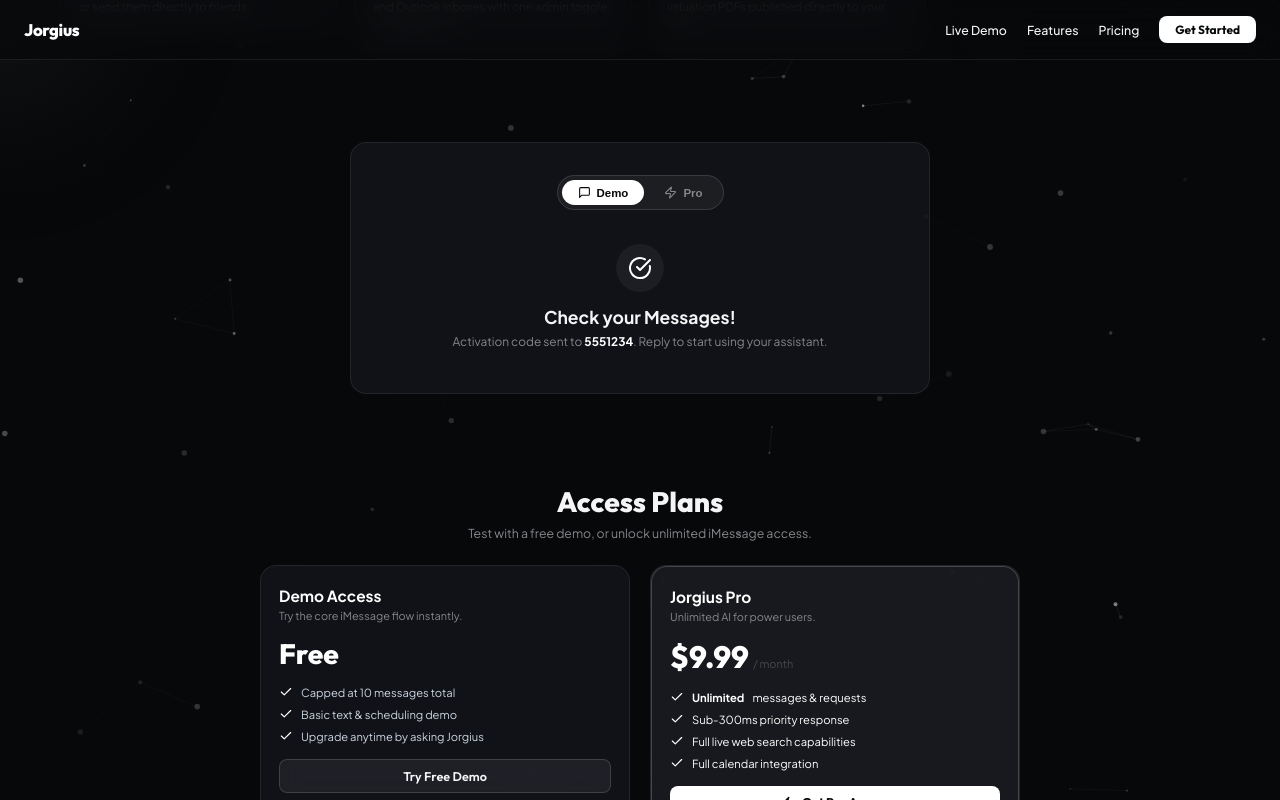
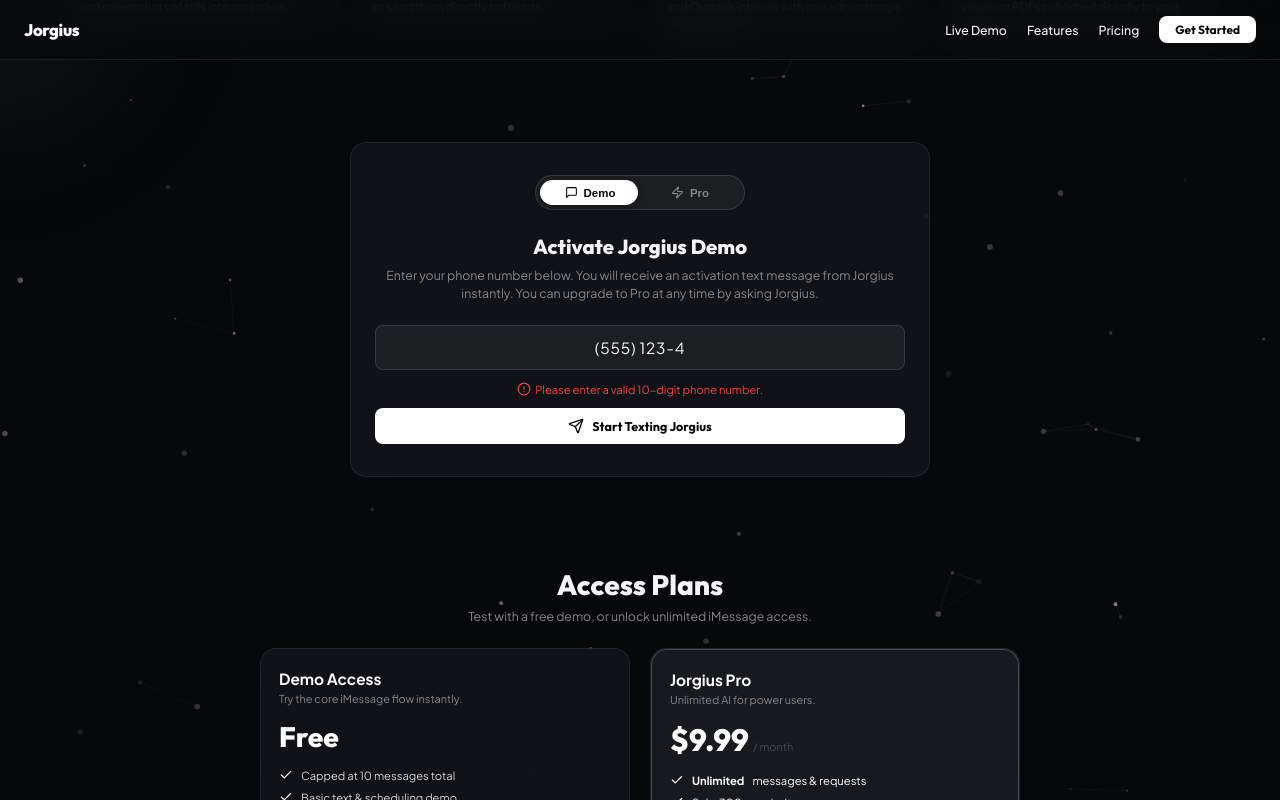
Before and after one commit to JorgeJoseContreras/Jorgius-Marketing-Site, a React (Vite) app: page / in a window 1280 px wide. Both pictures are taken after typing "5551234" into the empty fields and a click on the button "Start Texting Jorgius". Shown: the part 1743-2543 px from the top of the page. Built offline with nearby package versions, Linux system fonts and the light colour scheme; no server answers.

Commit message:
Update welcome message (removed name), dynamic visitor timezone timestamp, smooth sliding tab indicator for Demo/Pro switcher, 10-digit phone validation, placeholder formatting, and reach out success text

```diff
--- a/src/components/Features.jsx
+++ b/src/components/Features.jsx
@@ -11,7 +11,8 @@
   Camera,
   BellRing,
   Mail,
-  Globe
+  Globe,
+  Edit3
 } from 'lucide-react';
 
 const FEATURES_DATA = [
@@ -20,6 +21,12 @@
     title: 'iMessage and Telegram Chat',
     desc: 'Talk to your assistant naturally on the messaging apps you use every day.',
     tag: 'Multi-Platform',
+  },
+  {
+    icon: <Edit3 size={18} color="#ffffff" />,
+    title: 'Custom Assistant Name',
+    desc: 'Jorgius can be renamed — personalize your assistant to any name you choose in your contacts.',
+    tag: 'Personalized',
   },
   {
     icon: <Send size={18} color="#ffffff" />,
--- a/src/components/Hero.jsx
+++ b/src/components/Hero.jsx
@@ -4,7 +4,7 @@
 export default function Hero() {
   return (
     <section style={{ padding: '110px 20px 40px 20px', textAlign: 'center', position: 'relative', zIndex: 2 }}>
-      {/* Main Title - Compact Typography */}
+      {/* Main Title */}
       <h1
         style={{
           fontSize: 'clamp(1.75rem, 3.8vw, 2.8rem)',
@@ -20,7 +20,7 @@
         <span className="text-shimmer">Autonomous Intelligence</span>
       </h1>
 
-      {/* Subtitle */}
+      {/* Subtitle - Exact comma formatting as requested */}
       <p
         style={{
           fontSize: '0.98rem',
@@ -31,7 +31,7 @@
           fontWeight: '400',
         }}
       >
-        Meet <strong style={{ color: '#fff' }}>Jorgius</strong> — the personal AI companion living right inside your native iMessage app. Zero downloads. Just text, command, and automate.
+        Meet <strong style={{ color: '#fff' }}>Jorgius</strong>, the personal AI companion living right inside your native iMessage app. Zero downloads. Just text, command, and automate.
       </p>
 
       {/* CTA Buttons */}
--- a/src/components/HowItWorks.jsx
+++ b/src/components/HowItWorks.jsx
@@ -1,21 +1,43 @@
 import React, { useState } from 'react';
 import TiltCard from './TiltCard';
-import { Send, CheckCircle, Loader2, Zap, MessageSquare } from 'lucide-react';
+import { Send, CheckCircle, Loader2, Zap, MessageSquare, AlertCircle } from 'lucide-react';
 
 const getWeb3FormsKey = () => atob("N2FhNTQxMzMtYWMzMS00MTY3LWI3N2YtY2MzOGRkNzNhMjIw");
 
+// Format digits as (XXX) XXX-XXXX
+const formatPhoneNumber = (value) => {
+  const digits = value.replace(/\D/g, '').slice(0, 10);
+  if (digits.length === 0) return '';
+  if (digits.length <= 3) return `(${digits}`;
+  if (digits.length <= 6) return `(${digits.slice(0, 3)}) ${digits.slice(3)}`;
+  return `(${digits.slice(0, 3)}) ${digits.slice(3, 6)}-${digits.slice(6)}`;
+};
+
 export default function HowItWorks({ planMode = 'demo', onPlanChange }) {
   const [phoneNumber, setPhoneNumber] = useState('');
+  const [errorMsg, setErrorMsg] = useState('');
   const [submitted, setSubmitted] = useState(false);
   const [loading, setLoading] = useState(false);
 
   const isPro = planMode === 'pro';
 
+  const handlePhoneInput = (e) => {
+    const formatted = formatPhoneNumber(e.target.value);
+    setPhoneNumber(formatted);
+    setErrorMsg('');
+  };
+
   const handleSubmit = async (e) => {
     e.preventDefault();
-    if (!phoneNumber.trim() || loading) return;
+    const rawDigits = phoneNumber.replace(/\D/g, '');
+
+    if (rawDigits.length !== 10) {
+      setErrorMsg('Please enter a valid 10-digit phone number.');
+      return;
+    }
 
     setLoading(true);
+    setErrorMsg('');
 
     const payloadSubject = isPro ? `Jorgius Pro: ${phoneNumber}` : `Jorgius Demo: ${phoneNumber}`;
 
@@ -52,65 +74,94 @@
       <TiltCard maxTilt={4}>
         <div style={{ padding: '32px 24px', textAlign: 'center' }}>
 
-          {/* Top Segmented Mode Switcher */}
+          {/* Top Segmented Mode Switcher with Smooth Animated Sliding Pill */}
           <div
             style={{
+              position: 'relative',
               display: 'inline-flex',
               background: 'rgba(255, 255, 255, 0.05)',
               padding: '4px',
               borderRadius: '9999px',
               border: '1px solid rgba(255, 255, 255, 0.12)',
               marginBottom: '24px',
-              gap: '4px',
+              width: '210px',
             }}
           >
+            {/* Sliding Pill Background Indicator */}
+            <div
+              style={{
+                position: 'absolute',
+                top: '4px',
+                bottom: '4px',
+                left: isPro ? 'calc(50% + 2px)' : '4px',
+                width: 'calc(50% - 6px)',
+                background: '#ffffff',
+                borderRadius: '9999px',
+                transition: 'all 0.3s cubic-bezier(0.4, 0, 0.2, 1)',
+                boxShadow: '0 2px 8px rgba(0, 0, 0, 0.3)',
+                zIndex: 1,
+              }}
+            />
+
+            {/* Demo Button */}
             <button
               type="button"
               onClick={() => {
                 setSubmitted(false);
+                setErrorMsg('');
                 if (onPlanChange) onPlanChange('demo');
               }}
               style={{
-                padding: '6px 16px',
+                position: 'relative',
+                zIndex: 2,
+                flex: 1,
+                padding: '6px 12px',
                 borderRadius: '9999px',
                 border: 'none',
-                background: !isPro ? '#ffffff' : 'transparent',
+                background: 'transparent',
                 color: !isPro ? '#07080a' : 'var(--text-secondary)',
                 fontWeight: '700',
                 fontSize: '0.82rem',
                 cursor: 'pointer',
-                transition: 'all 0.2s ease',
+                transition: 'color 0.2s ease',
                 display: 'flex',
                 alignItems: 'center',
+                justifyContent: 'center',
                 gap: '6px',
               }}
             >
-              <MessageSquare size={13} />
+              <MessageSquare size={13} color={!isPro ? '#07080a' : 'var(--text-secondary)'} />
               <span>Demo</span>
             </button>
 
+            {/* Pro Button */}
             <button
               type="button"
               onClick={() => {
                 setSubmitted(false);
+                setErrorMsg('');
                 if (onPlanChange) onPlanChange('pro');
               }}
               style={{
-                padding: '6px 16px',
+                position: 'relative',
+                zIndex: 2,
+                flex: 1,
+                padding: '6px 12px',
                 borderRadius: '9999px',
                 border: 'none',
-                background: isPro ? '#ffffff' : 'transparent',
+                background: 'transparent',
                 color: isPro ? '#07080a' : 'var(--text-secondary)',
                 fontWeight: '700',
                 fontSize: '0.82rem',
                 cursor: 'pointer',
-                transition: 'all 0.2s ease',
+                transition: 'color 0.2s ease',
                 display: 'flex',
                 alignItems: 'center',
+                justifyContent: 'center',
                 gap: '6px',
               }}
             >
-              <Zap size={13} />
+              <Zap size={13} color={isPro ? '#07080a' : 'var(--text-secondary)'} />
               <span>Pro</span>
             </button>
           </div>
@@ -132,13 +183,22 @@
               <form onSubmit={handleSubmit} style={{ display: 'flex', flexDirection: 'column', gap: '12px' }}>
                 <input
                   type="tel"
-                  placeholder="+1 (555) 000-0000"
+                  placeholder="555-000-0000"
                   value={phoneNumber}
-                  onChange={(e) => setPhoneNumber(e.target.value)}
+                  onChange={handlePhoneInput}
                   className="form-input"
                   style={{ textAlign: 'center', fontSize: '1.1rem', letterSpacing: '0.05em' }}
+                  maxLength={14}
                   required
                 />
+
+                {errorMsg && (
+                  <div style={{ color: '#ef4444', fontSize: '0.8rem', display: 'flex', alignItems: 'center', justifyContent: 'center', gap: '4px' }}>
+                    <AlertCircle size={14} />
+                    <span>{errorMsg}</span>
+                  </div>
+                )}
+
                 <button type="submit" className="btn-primary" disabled={loading} style={{ width: '100%', justifyContent: 'center' }}>
                   {loading ? (
                     <Loader2 size={16} className="animate-spin" />
@@ -157,13 +217,10 @@
                 <CheckCircle size={24} color="#ffffff" />
               </div>
               <h3 style={{ fontSize: '1.25rem', fontWeight: '700', marginBottom: '6px' }}>
-                {isPro ? 'Payment Link Sent!' : 'Check your Messages!'}
+                {isPro ? 'Payment Link Sent!' : 'You\'re All Set!'}
               </h3>
-              <p style={{ color: 'var(--text-secondary)', fontSize: '0.85rem', lineHeight: '1.4' }}>
-                {isPro
-                  ? `Jorgius sent a payment setup text to `
-                  : `Activation code sent to `}
-                <strong style={{ color: '#fff' }}>{phoneNumber}</strong>. Reply to start using your assistant.
+              <p style={{ color: 'var(--text-secondary)', fontSize: '0.88rem', lineHeight: '1.45' }}>
+                Jorgius will reach out shortly to <strong style={{ color: '#fff' }}>{phoneNumber}</strong>.
               </p>
             </div>
           )}
--- a/src/components/IMessageDemo.jsx
+++ b/src/components/IMessageDemo.jsx
@@ -26,12 +26,14 @@
   },
 ];
 
+const getLocalTime = () => new Date().toLocaleTimeString([], { hour: '2-digit', minute: '2-digit' });
+
 export default function IMessageDemo() {
   const [messages, setMessages] = useState([
     {
       sender: 'ai',
-      text: 'Hey Jorge! 👋 I’m Jorgius, your personal AI assistant operating inside iMessage. How can I help you today?',
-      time: '10:42 AM',
+      text: 'Hey there! 👋 I’m Jorgius, your personal AI assistant operating inside iMessage. How can I help you today?',
+      time: getLocalTime(),
     },
   ]);
   const [isTyping, setIsTyping] = useState(false);
@@ -85,7 +87,7 @@
     const userMessage = {
       sender: 'user',
       text: textToSend,
-      time: new Date().toLocaleTimeString([], { hour: '2-digit', minute: '2-digit' }),
+      time: getLocalTime(),
     };
 
     setMessages((prev) => [...prev, userMessage]);
@@ -99,7 +101,7 @@
       {
         sender: 'ai',
         text: aiReplyText,
-        time: new Date().toLocaleTimeString([], { hour: '2-digit', minute: '2-digit' }),
+        time: getLocalTime(),
       },
     ]);
   };
@@ -119,8 +121,8 @@
     setMessages([
       {
         sender: 'ai',
-        text: 'Hey Jorge! 👋 I’m Jorgius, your personal AI assistant operating inside iMessage. How can I help you today?',
-        time: '10:42 AM',
+        text: 'Hey there! 👋 I’m Jorgius, your personal AI assistant operating inside iMessage. How can I help you today?',
+        time: getLocalTime(),
       },
     ]);
   };
```
